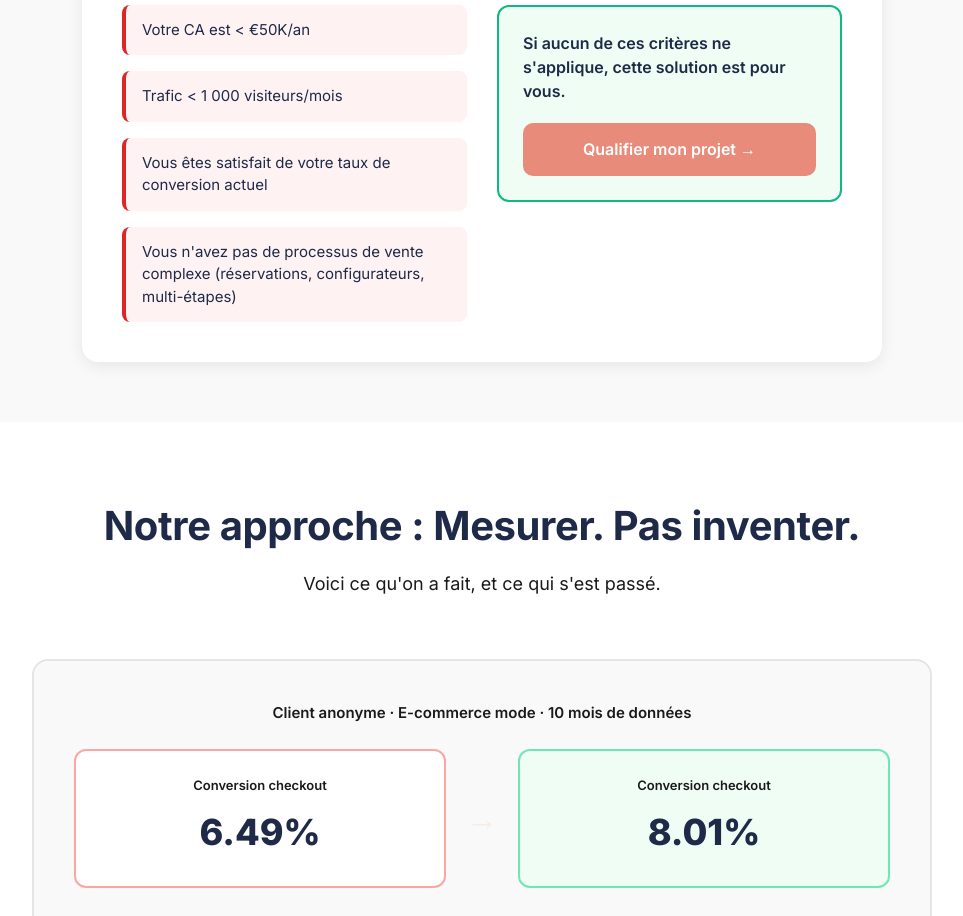
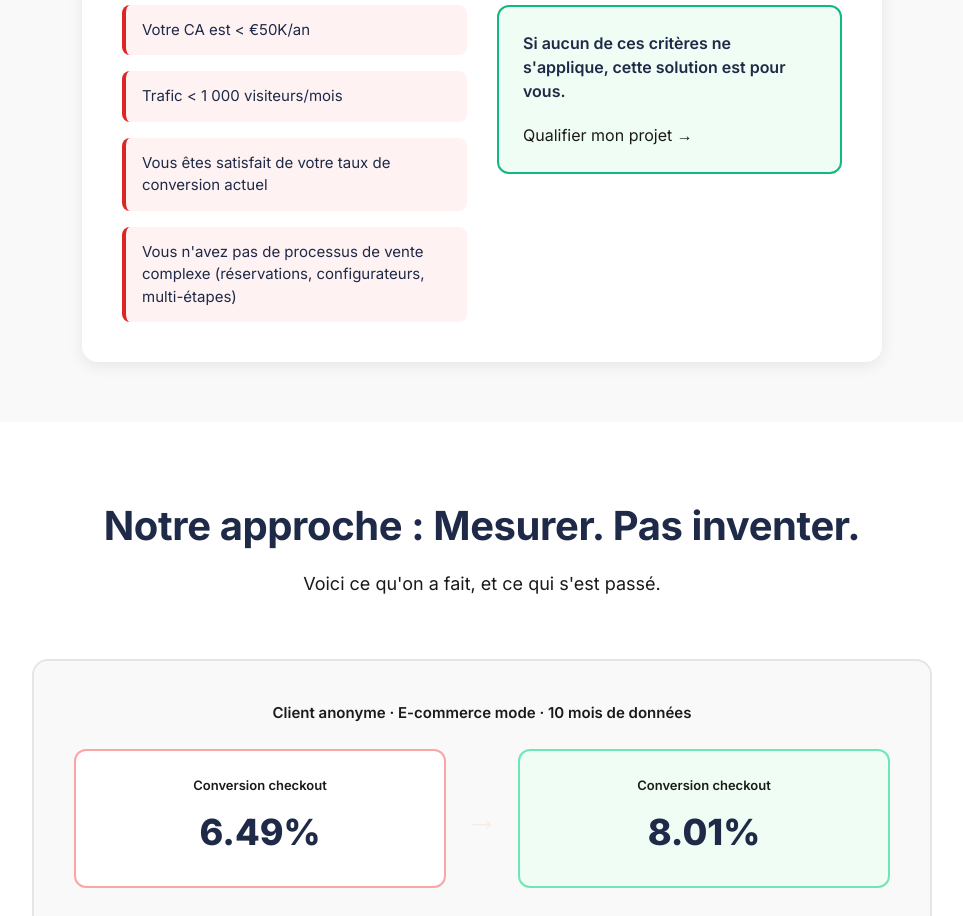
Before and after one commit to romain-zt/www.zedcheckout.com, a Next.js app: page /fr-FR in a window 1280 px wide. Shown: the part 1080-1996 px from the top of the page, without its empty margins (158-1121 px from the left). Built offline with nearby package versions, Linux system fonts and the light colour scheme; no server answers.

Commit message:
qui quick quiz link

```diff
--- a/components/Hero.tsx
+++ b/components/Hero.tsx
@@ -1,10 +1,13 @@
 'use client';
 
 import { useTranslations } from 'next-intl';
+import { useLocale } from 'next-intl';
+import Link from 'next/link';
 import Image from 'next/image';
 
 export default function Hero() {
   const t = useTranslations('hero');
+  const locale = useLocale();
 
   return (
     <section className="hero">
@@ -57,9 +60,9 @@
 
 
           <div className="hero-cta-z">
-            <a href="quiz" target="_blank" rel="noopener noreferrer" className="btn btn-primary">
+            <Link href={`/${locale}/quiz`} target="_blank" rel="noopener noreferrer" className="btn btn-primary">
               {t('cta')}
-            </a>
+            </Link>
             <a href="#roi" className="btn btn-secondary">
               {t('ctaSecondary')}
             </a>
--- a/components/Qualification.tsx
+++ b/components/Qualification.tsx
@@ -1,9 +1,12 @@
 'use client';
 
 import { useTranslations } from 'next-intl';
+import { useLocale } from 'next-intl';
+import Link from 'next/link';
 
 export default function Qualification() {
   const t = useTranslations('qualification');
+  const locale = useLocale();
 
   return (
     <section className="qualification-section">
@@ -37,14 +40,14 @@
                 <p className="validation-text">
                   {t('validText')}
                 </p>
-                <a
-                  href="quiz"
+                <Link
+                  href={`/${locale}/quiz`}
                   target="_blank"
                   rel="noopener noreferrer"
                   className="qualification-cta"
                 >
                   {t('cta')}
-                </a>
+                </Link>
               </div>
             </div>
           </div>
--- a/components/Story.tsx
+++ b/components/Story.tsx
@@ -1,9 +1,12 @@
 'use client';
 
 import { useTranslations } from 'next-intl';
+import { useLocale } from 'next-intl';
+import Link from 'next/link';
 
 export default function Story() {
   const t = useTranslations('story');
+  const locale = useLocale();
 
   return (
     <section id="story" className="story-section">
@@ -54,9 +57,9 @@
           <div className="behind-scenes-cta">
             <h3 className="behind-scenes-title">{t('behindScenesTitle')}</h3>
             <p className="behind-scenes-text">{t('behindScenesText')}</p>
-            <a href="quiz" target="_blank" rel="noopener noreferrer" className="behind-scenes-button">
+            <Link href={`/${locale}/quiz`} target="_blank" rel="noopener noreferrer" className="behind-scenes-button">
               {t('behindScenesCta')} →
-            </a>
+            </Link>
           </div>
 
           {/* Disclaimer Box - Commented out for now (will revisit later) */}
```
Also changed, not shown: components/DevHero.tsx (+5 -2 lines), components/DevPricing.tsx (+5 -2 lines), components/HeroCapture.tsx (+5 -2 lines).
